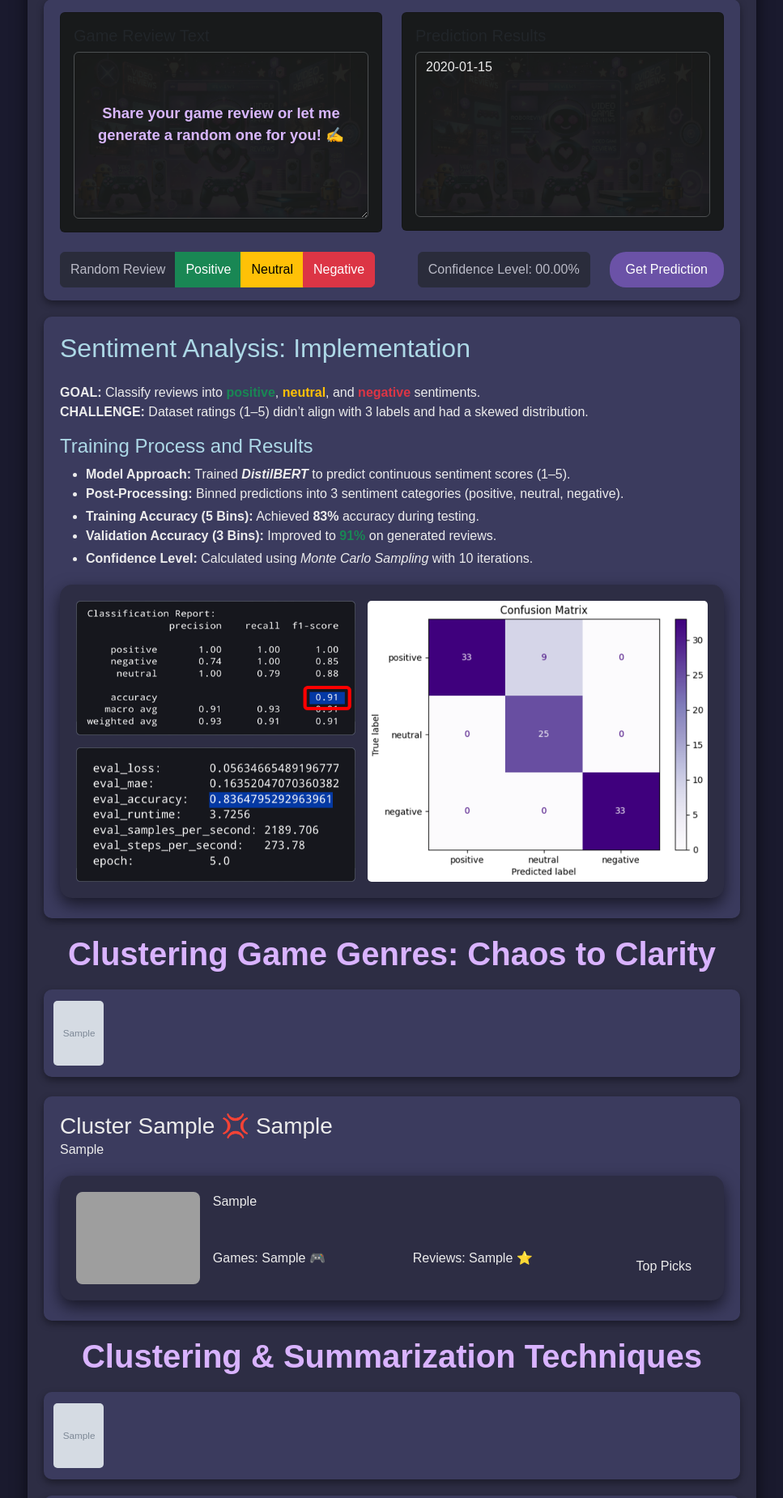
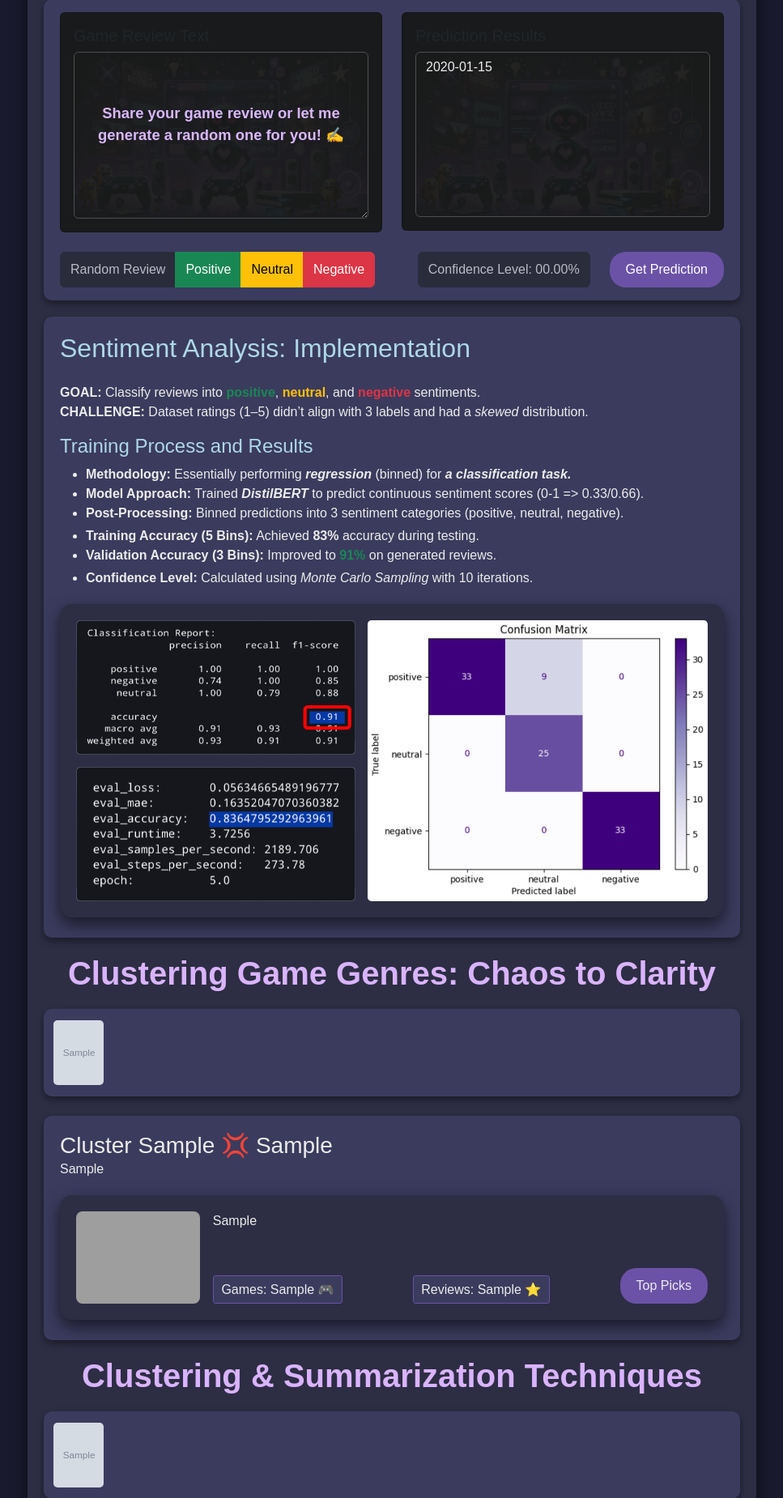
Before and after one commit to Senimtra/robo-reviews, a Django app: template core/templates/index.html in a window 1280 px wide. Shown: the part 812-2662 px from the top of the page at 81% size, without its empty margins (156-1123 px from the left). Run offline with Django 4.2, Linux system fonts and the light colour scheme; the template is opened without the code that fills it: most values are stand-ins (such as "Sample title", 1, 10 or a date in 2020); grey boxes marked "Sample" are stand-in pictures; grey boxes are pictures that could not be loaded.

Commit message:
finalize index view styles

```diff
--- a/core/templates/index.html
+++ b/core/templates/index.html
@@ -106,13 +106,15 @@
             <p><b>GOAL: </b> Classify reviews into <span class="text-success"><b>positive</b></span>, <span
                     class="text-warning"><b>neutral</b></span>, and <span class="text-danger"><b>negative</b></span>
                 sentiments.<br>
-                <b>CHALLENGE: </b> Dataset ratings (1–5) didn’t align with 3 labels and had a skewed distribution.
+                <b>CHALLENGE: </b> Dataset ratings (1–5) didn’t align with 3 labels and had a <em>skewed</em> distribution.
             </p>
             <h4 class="implementation">Training Process and Results</h4>
             <ul>
+                <li><strong>Methodology:</strong> Essentially performing <em><b>regression</b></em> (binned) for
+                    <em><b>a classification task.</b></em>
+                </li>
                 <li><strong>Model Approach:</strong> Trained <em><b>DistilBERT</b></em> to predict continuous sentiment
-                    scores
-                    (1–5).
+                    scores (0-1 => 0.33/0.66).
                 </li>
                 <li><strong>Post-Processing:</strong> Binned predictions into 3 sentiment categories (positive,
                     neutral,
@@ -170,13 +172,13 @@
                     <div class="summary-content d-flex flex-column justify-content-between" style="flex: 8">
                         <div class="cluster-topic">{{ section.3|safe }}</div>
                         <!-- Topic intro text -->
-                        <div class="d-flex justify-content-between">
-                            <div>Games: {{ section.4.0 }} 🎮</div>
+                        <div class="d-flex justify-content-between align-items-end">
+                            <div class="game-counts">Games: {{ section.4.0 }} 🎮</div>
                             <!-- Topic game count -->
-                            <div>Reviews: {{ section.4.1 }} ⭐</div>
+                            <div class="game-counts">Reviews: {{ section.4.1 }} ⭐</div>
                             <!-- Topic review count -->
                             <div>
-                                <a class="btn summary-btn accordion-button" data-bs-toggle="collapse"
+                                <a class="btn accordion-button btn-custom" data-bs-toggle="collapse"
                                     href="#collapseSummary{{ section.2 }}" role="button" aria-expanded="false"
                                     aria-controls="collapseSummary{{ section.2 }}" onclick="collapseTopPicks(this)">
                                     Top Picks
@@ -347,7 +349,7 @@
         </div>
 
         <!-- Footer -->
-        <footer>&copy; 2024 Game Reviews - AI Bootcamp Project</footer>
+        <footer>&copy; 2025 Powered by ML & AI | Discovering the Game Within</footer>
     </div>
 
     <!-- External Scripts -->
--- a/static/styles/styles.css
+++ b/static/styles/styles.css
@@ -75,7 +75,7 @@ body {
 
 /* Button styles */
 .btn-custom {
-    background-color: #6b52a7; /* Violet button color */
+    background-color: #6b52a7 !important; /* Violet button color */
     border: none;
     color: #fff;
     border-radius: 20px;
@@ -86,7 +86,7 @@ body {
 }
 
 .btn-custom:hover {
-    background-color: #8a6dd1; /* Hover effect for buttons */
+    background-color: #8a6dd1 !important; /* Hover effect for buttons */
 }
 
 .btn-group {
@@ -119,6 +119,14 @@ body {
     margin: 20px 0;
     padding: 10px 20px;
     box-shadow: 0 4px 10px rgba(0, 0, 0, 0.4);
+}
+
+.game-counts {
+    border: 1px solid grey;
+    border-radius: 0.2em;
+    padding: 0.3em 0.6em;
+    border-color: #6b52a7 !important; /* Violet button color */
+    background-color: #3b3b5e
 }
 
 /* Footer styles */
@@ -161,6 +169,19 @@ footer {
 
 .summary-box.expanded {
     height: 50em; /* Expanded state for summary */
+}
+
+.pro-text {
+    border: 1px solid green;
+    border-radius: 0.3em;
+    padding: 0.6em 0.8em;
+    background-color: rgba(0, 128, 0, 0.125);
+}
+.contra-text {
+    border: 1px solid red;
+    border-radius: 0.3em;
+    padding: 0.7em;
+    background-color: rgba(255, 0, 0, 0.125);
 }
 
 .expandable {
```
Also changed, not shown: other parts of core/templates/index.html (+26 -26 lines).
